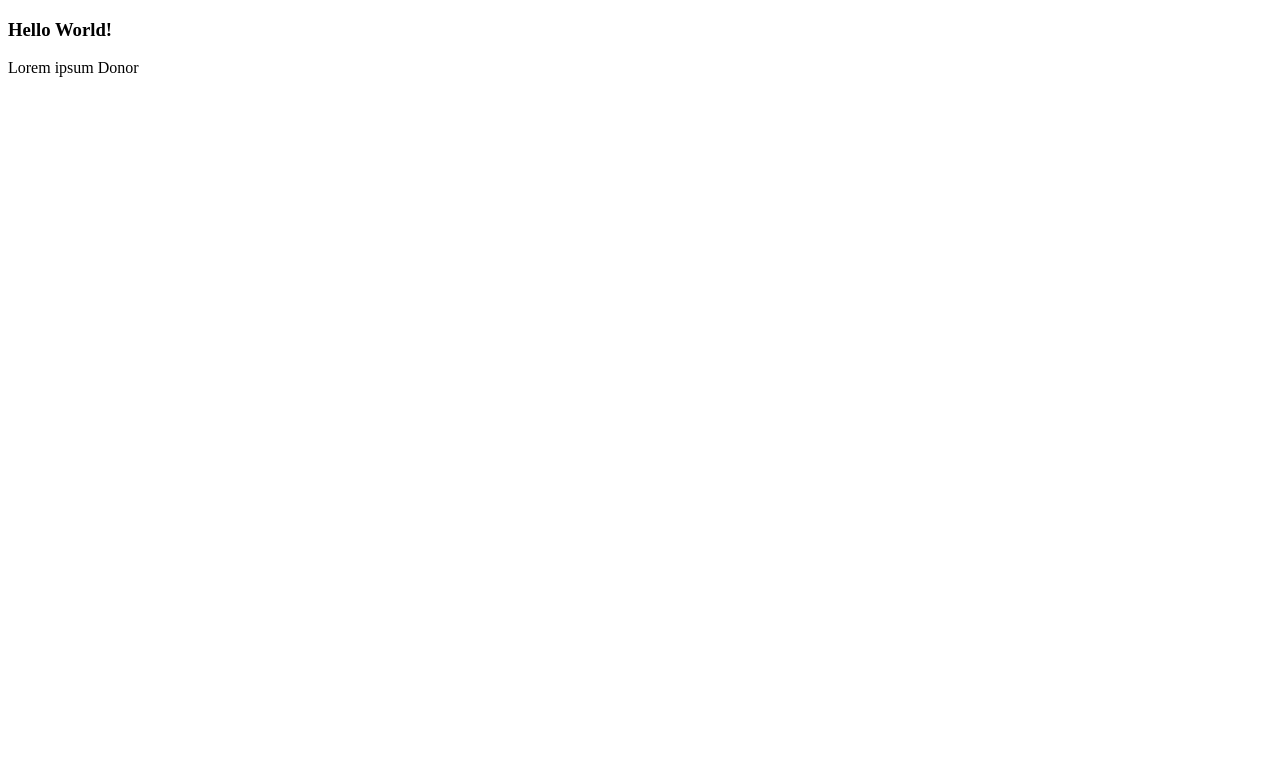
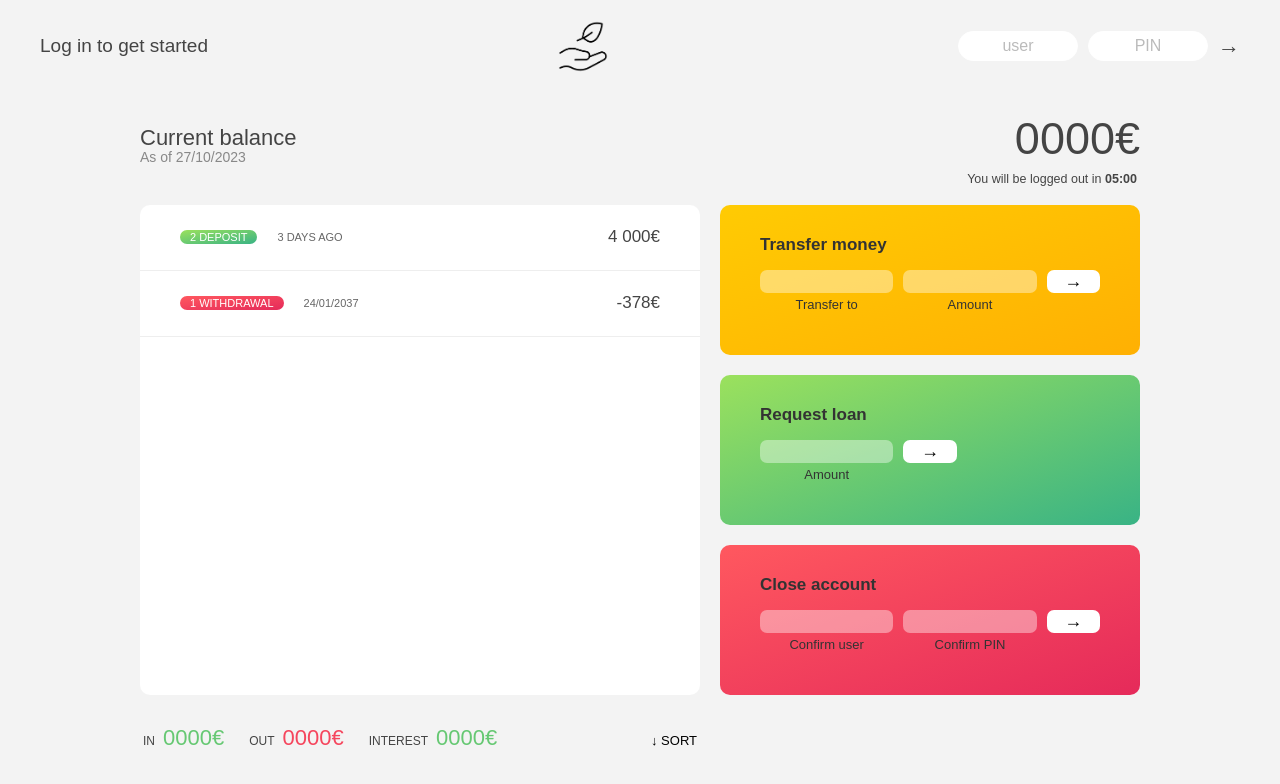
Before and after one commit to Asavei16/FriendlyBank, a plain HTML site: page index.html in a window 1280 px wide. Drawn offline with Linux system fonts and the light colour scheme.

Commit message:
Update files

```diff
--- a/index.html
+++ b/index.html
@@ -3,10 +3,114 @@
 <head>
     <meta charset="UTF-8">
     <meta name="viewport" content="width=device-width, initial-scale=1.0">
+    <link rel="stylesheet" href="style.css"/>
+
     <title>FriendlyBank</title>
 </head>
 <body>
-    <h3>Hello World!</h3>
-    <p>Lorem ipsum Donor</p>
+    <!--TOP NAVIGATOR-->
+    <nav>
+    <p class="welcome">Log in to get started</p>
+      <img src="logo.png" alt="Logo" class="logo" />
+      <form class="login">
+        <input
+          type="text"
+          placeholder="user"
+          class="login-input login-input--user"
+        />
+        <!-- In practice, use type="password" -->
+        <input
+          type="text"
+          placeholder="PIN"
+          maxlength="4"
+          class="login-input login-input--pin"
+        />
+        <button class="login-btn">&rarr;</button>
+      </form>
+    </nav>
+    <main class="main">
+        <!-- BALANCE -->
+      <div class="balance">
+        <div>
+          <p class="balance-label">Current balance</p>
+          <p class="balance-date">
+            As of <span class="date">27/10/2023</span>
+          </p>
+        </div>
+        <p class="balance-value">0000€</p>
+      </div>
+
+      <!-- MOVEMENTS -->
+      <div class="movements">
+        <div class="movements-row">
+          <div class="movements-type movements-type--deposit">2 deposit</div>
+          <div class="movements-date">3 days ago</div>
+          <div class="movements-value">4 000€</div>
+        </div>
+        <div class="movements-row">
+          <div class="movements-type movements-type--withdrawal">
+            1 withdrawal
+          </div>
+          <div class="movements-date">24/01/2037</div>
+          <div class="movements-value">-378€</div>
+        </div>
+      </div>
+
+      <!-- SUMMARY -->
+      <div class="summary">
+        <p class="summary-label">In</p>
+        <p class="summary-value summary-value--in">0000€</p>
+        <p class="summary-label">Out</p>
+        <p class="summary-value summary-value--out">0000€</p>
+        <p class="summary-label">Interest</p>
+        <p class="summary-value summary-value--interest">0000€</p>
+        <button class="btn--sort">&downarrow; SORT</button>
+      </div>
+
+      <!-- OPERATION: TRANSFERS -->
+      <div class="operation operation--transfer">
+        <h2>Transfer money</h2>
+        <form class="form form--transfer">
+          <input type="text" class="form-input form-input--to" />
+          <input type="number" class="form-input form-input--amount" />
+          <button class="form-btn form-btn--transfer">&rarr;</button>
+          <label class="form-label">Transfer to</label>
+          <label class="form-label">Amount</label>
+        </form>
+      </div>
+
+      <!-- OPERATION: LOAN -->
+      <div class="operation operation--loan">
+        <h2>Request loan</h2>
+        <form class="form form--loan">
+          <input type="number" class="form-input form-input--loan-amount" />
+          <button class="form-btn form-btn--loan">&rarr;</button>
+          <label class="form-label form-label--loan">Amount</label>
+        </form>
+      </div>
+
+      <!-- OPERATION: CLOSE -->
+      <div class="operation operation--close">
+        <h2>Close account</h2>
+        <form class="form form--close">
+          <input type="text" class="form-input form-input--user" />
+          <input
+            type="password"
+            maxlength="6"
+            class="form-input form-input--pin"
+          />
+          <button class="form-btn form-btn--close">&rarr;</button>
+          <label class="form-label">Confirm user</label>
+          <label class="form-label">Confirm PIN</label>
+        </form>
+      </div>
+
+      <!-- LOGOUT TIMER -->
+      <p class="logout-timer">
+        You will be logged out in <span class="timer">05:00</span>
+      </p>
+
+    </main>
+    <script src="script.js"></script>
 </body>
 </html>
--- a/script.js
+++ b/script.js
@@ -0,0 +1,30 @@
+'use strict';
+
+// Data
+const account1 = {
+    owner: 'Andrei Pop',
+    movements: [200, 450, -400, 3000, -650, -130, 70, 1300],
+    interestRate: 1.2, // %
+    pin: 1111
+}
+
+const account2 = {
+    owner: 'Adelina Coman',
+    movements: [5000, 3400, -150, -790, -3210, -1000, 8500, -30],
+    interestRate: 1.5, // %
+    pin: 2222
+}
+
+const account3 = {
+    owner: 'Catalin Moldovan',
+    movements: [200, -200, 340, -300, -20, 50, 400, -460],
+    interestRate: 0.7, // %
+    pin: 3333
+}
+
+const account4 = {
+    owner: 'Irina Mates',
+    movements: [430, 1000, 700, 50, 90],
+    interestRate: 1, // %
+    pin: 4444
+}
--- a/style.css
+++ b/style.css
@@ -0,0 +1,294 @@
+ * {
+    margin: 0;
+    padding: 0;
+    box-sizing: inherit;
+  }
+
+  html {
+    font-size: 62.5%;
+    box-sizing: border-box;
+  }
+
+  body {
+    font-family: 'Poppins', sans-serif;
+    color: #444;
+    background-color: #f3f3f3;
+    height: 100vh;
+    padding: 2rem;
+  }
+
+  nav {
+    display: flex;
+    justify-content: space-between;
+    align-items: center;
+    padding: 0 2rem;
+  }
+
+  .welcome {
+    font-size: 1.9rem;
+    font-weight: 500;
+  }
+
+  .logo {
+    height: 5.25rem;
+  }
+
+  .login {
+    display: flex;
+  }
+
+  .login-input {
+    border: none;
+    padding: 0.5rem 2rem;
+    font-size: 1.6rem;
+    font-family: inherit;
+    text-align: center;
+    width: 12rem;
+    border-radius: 10rem;
+    margin-right: 1rem;
+    color: inherit;
+    border: 1px solid #fff;
+    transition: all 0.3s;
+  }
+
+  .login-input:focus {
+    outline: none;
+    border: 1px solid #ccc;
+  }
+
+  .login-input::placeholder {
+    color: #bbb;
+  }
+
+  .login-btn {
+    border: none;
+    background: none;
+    font-size: 2.2rem;
+    color: inherit;
+    cursor: pointer;
+    transition: all 0.3s;
+  }
+
+  .login-btn:hover,
+  .login-btn:focus,
+  .btn--sort:hover,
+  .btn--sort:focus {
+    outline: none;
+    color: #777;
+  }
+
+  /* MAIN */
+  .main {
+    position: relative;
+    max-width: 100rem;
+    margin: 4rem auto;
+    display: grid;
+    grid-template-columns: 4fr 3fr;
+    grid-template-rows: auto repeat(3, 15rem) auto;
+    gap: 2rem;
+
+    /* NOTE This creates the fade in/out anumation */
+    /* opacity: 0; */ /*IMPORTANT*/
+    transition: all 1s;
+  }
+
+  .balance {
+    grid-column: 1 / span 2;
+    display: flex;
+    align-items: flex-end;
+    justify-content: space-between;
+    margin-bottom: 2rem;
+  }
+
+  .balance-label {
+    font-size: 2.2rem;
+    font-weight: 500;
+    margin-bottom: -0.2rem;
+  }
+
+  .balance-date {
+    font-size: 1.4rem;
+    color: #888;
+  }
+
+  .balance-value {
+    font-size: 4.5rem;
+    font-weight: 400;
+  }
+
+  /* MOVEMENTS */
+  .movements {
+    grid-row: 2 / span 3;
+    background-color: #fff;
+    border-radius: 1rem;
+    overflow: scroll;
+  }
+
+  .movements-row {
+    padding: 2.25rem 4rem;
+    display: flex;
+    align-items: center;
+    border-bottom: 1px solid #eee;
+  }
+
+  .movements-type {
+    font-size: 1.1rem;
+    text-transform: uppercase;
+    font-weight: 500;
+    color: #fff;
+    padding: 0.1rem 1rem;
+    border-radius: 10rem;
+    margin-right: 2rem;
+  }
+
+  .movements-date {
+    font-size: 1.1rem;
+    text-transform: uppercase;
+    font-weight: 500;
+    color: #666;
+  }
+
+  .movements-type--deposit {
+    background-image: linear-gradient(to top left, #39b385, #9be15d);
+  }
+
+  .movements-type--withdrawal {
+    background-image: linear-gradient(to top left, #e52a5a, #ff585f);
+  }
+
+  .movements-value {
+    font-size: 1.7rem;
+    margin-left: auto;
+  }
+
+  /* SUMMARY */
+  .summary {
+    grid-row: 5 / 6;
+    display: flex;
+    align-items: baseline;
+    padding: 0 0.3rem;
+    margin-top: 1rem;
+  }
+
+  .summary-label {
+    font-size: 1.2rem;
+    font-weight: 500;
+    text-transform: uppercase;
+    margin-right: 0.8rem;
+  }
+
+  .summary-value {
+    font-size: 2.2rem;
+    margin-right: 2.5rem;
+  }
+
+  .summary-value--in,
+  .summary-value--interest {
+    color: #66c873;
+  }
+
+  .summary-value--out {
+    color: #f5465d;
+  }
+
+  .btn--sort {
+    margin-left: auto;
+    border: none;
+    background: none;
+    font-size: 1.3rem;
+    font-weight: 500;
+    cursor: pointer;
+  }
+
+  /* OPERATIONS */
+  .operation {
+    border-radius: 1rem;
+    padding: 3rem 4rem;
+    color: #333;
+  }
+
+  .operation--transfer {
+    background-image: linear-gradient(to top left, #ffb003, #ffcb03);
+  }
+
+  .operation--loan {
+    background-image: linear-gradient(to top left, #39b385, #9be15d);
+  }
+
+  .operation--close {
+    background-image: linear-gradient(to top left, #e52a5a, #ff585f);
+  }
+
+  h2 {
+    margin-bottom: 1.5rem;
+    font-size: 1.7rem;
+    font-weight: 600;
+    color: #333;
+  }
+
+  .form {
+    display: grid;
+    grid-template-columns: 2.5fr 2.5fr 1fr;
+    grid-template-rows: auto auto;
+    gap: 0.4rem 1rem;
+  }
+
+  /* Exceptions for interst */
+  .form.form--loan {
+    grid-template-columns: 2.5fr 1fr 2.5fr;
+  }
+  .form-label--loan {
+    grid-row: 2;
+  }
+  /* End exceptions */
+
+  .form-input {
+    width: 100%;
+    border: none;
+    background-color: rgba(255, 255, 255, 0.4);
+    font-family: inherit;
+    font-size: 1.5rem;
+    text-align: center;
+    color: #333;
+    padding: 0.3rem 1rem;
+    border-radius: 0.7rem;
+    transition: all 0.3s;
+  }
+
+  .form-input:focus {
+    outline: none;
+    background-color: rgba(255, 255, 255, 0.6);
+  }
+
+  .form-label {
+    font-size: 1.3rem;
+    text-align: center;
+  }
+
+  .form-btn {
+    border: none;
+    border-radius: 0.7rem;
+    font-size: 1.8rem;
+    background-color: #fff;
+    cursor: pointer;
+    transition: all 0.3s;
+  }
+
+  .form-btn:focus {
+    outline: none;
+    background-color: rgba(255, 255, 255, 0.8);
+  }
+
+  .logout-timer {
+    position: absolute;
+    top: 40px;
+    right: 0px;
+    padding: 0 0.3rem;
+    margin-top: 1.9rem;
+    text-align: right;
+    font-size: 1.25rem;
+  }
+
+  .timer {
+    font-weight: 600;
+  }
```
Also changed, not shown: FriendlyBank.png (added).
